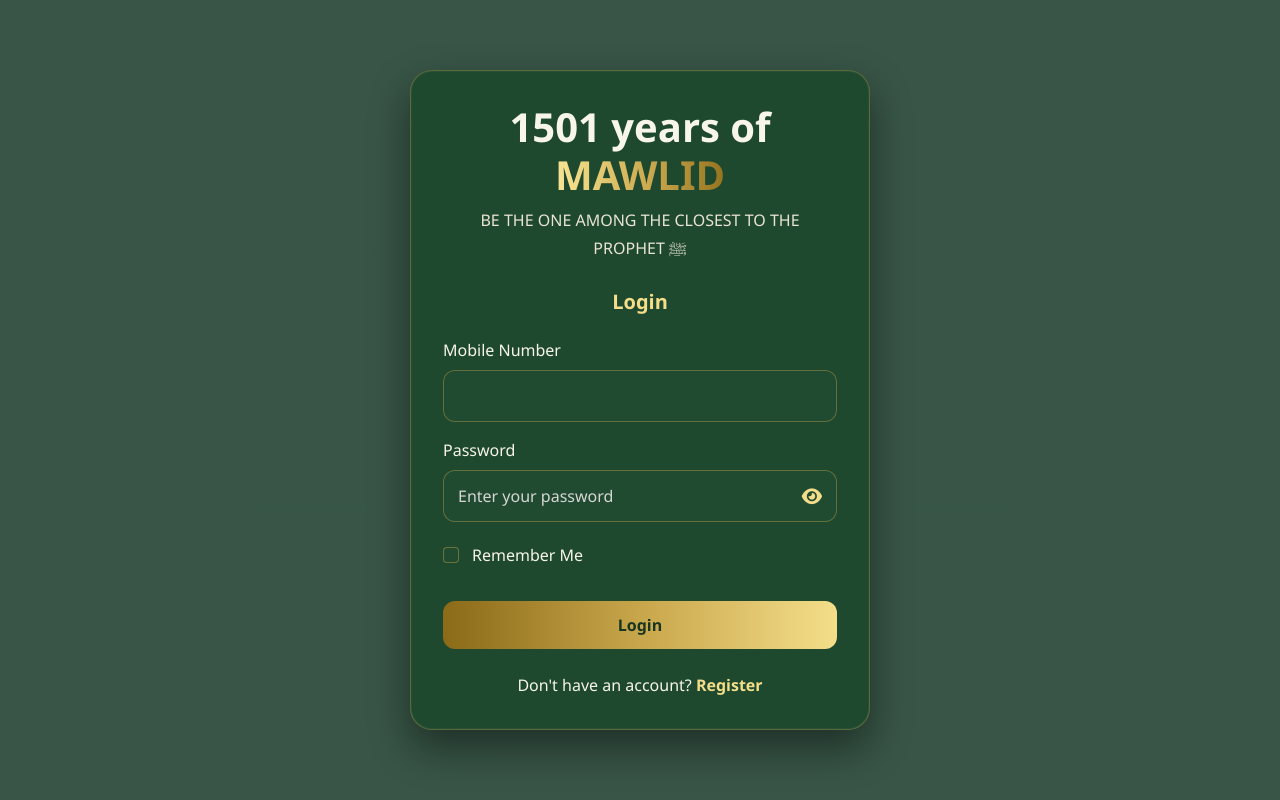
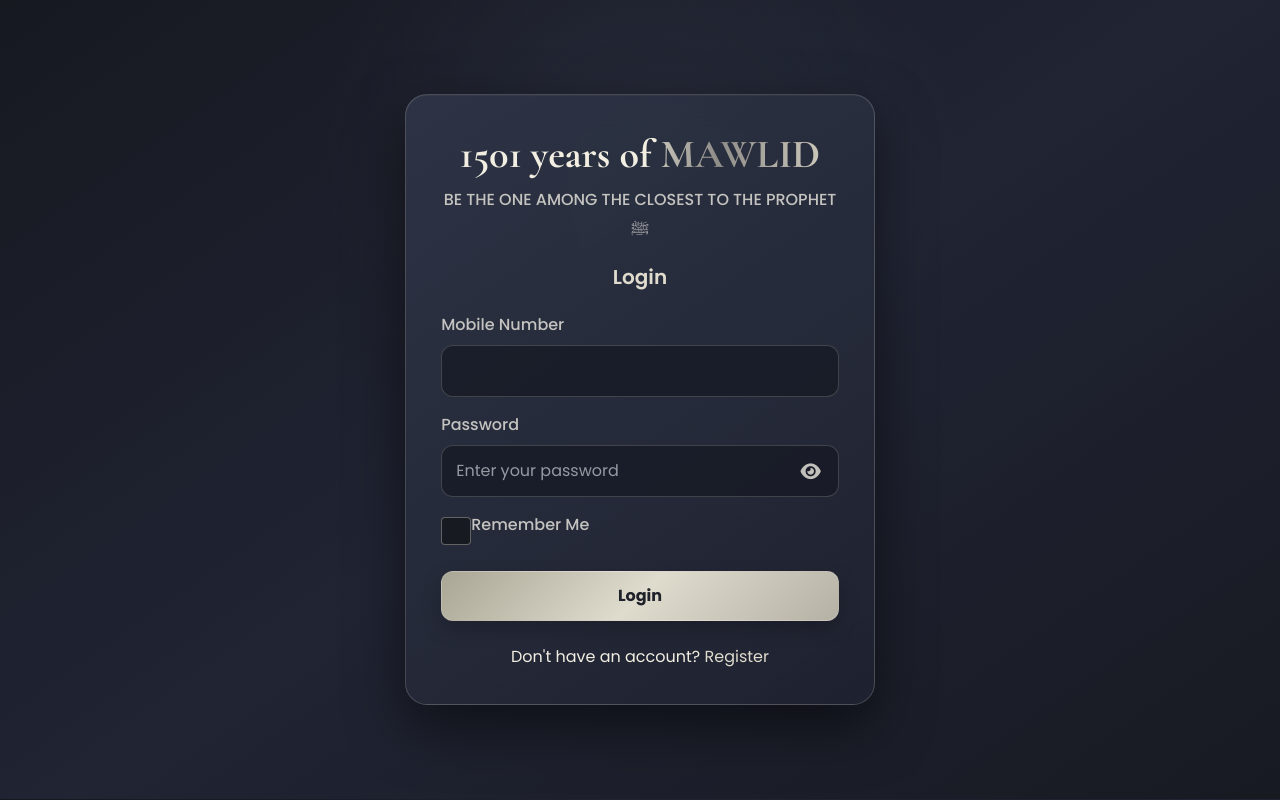
Before and after one commit to syedroshanriyan-pc/duroodcamp, a Flask app: page /login in a window 1280 px wide. Run offline with Flask 3, Linux system fonts and the light colour scheme.

Commit message:
Refactor login.html for dynamic styling and accessibility
Updated the login page to use a dynamic stylesheet and improved accessibility features.

```diff
--- a/templates/login.html
+++ b/templates/login.html
@@ -5,382 +5,74 @@
 
     <meta charset="UTF-8">
 
-    <meta name="viewport" content="width=device-width, initial-scale=1.0">
+    <meta
+        name="viewport"
+        content="width=device-width, initial-scale=1.0">
 
     <title>Login - Durood Counter</title>
 
-    <link href="https://cdn.jsdelivr.net/npm/bootstrap@5.3.3/dist/css/bootstrap.min.css" rel="stylesheet">
+    <link
+        href="https://cdn.jsdelivr.net/npm/bootstrap@5.3.3/dist/css/bootstrap.min.css"
+        rel="stylesheet">
 
-    <link rel="stylesheet"
+    <link
+        rel="stylesheet"
         href="https://cdnjs.cloudflare.com/ajax/libs/font-awesome/6.7.2/css/all.min.css">
 
-    <style>
-
-        *{
-            margin:0;
-            padding:0;
-            box-sizing:border-box;
-        }
-
-        :root{
-
-            --emerald-dark:#123524;
-            --emerald:#1E4D2D;
-            --emerald-light:#2E6B45;
-
-            --gold-dark:#8B6A18;
-            --gold:#C8A64B;
-            --gold-light:#F4DE8A;
-
-            --ivory:#F8F5EC;
-
-        }
-
-        body{
-
-            min-height:100vh;
-
-            display:flex;
-
-            align-items:center;
-
-            justify-content:center;
-
-            background:
-                linear-gradient(
-                    rgba(18,53,36,.84),
-                    rgba(18,53,36,.84)
-                );
-
-            background-size:cover;
-
-            font-family:'Segoe UI',sans-serif;
-
-            padding:20px;
-
-        }
-
-        .overlay{
-
-            width:100%;
-
-            max-width:460px;
-
-            background:rgba(29,73,45,.90);
-
-            border:1px solid rgba(200,166,75,.35);
-
-            border-radius:22px;
-
-            padding:2rem;
-
-            backdrop-filter:blur(14px);
-
-            box-shadow:
-                0 18px 40px rgba(0,0,0,.45),
-                inset 0 0 0 1px rgba(255,255,255,.04);
-
-        }
-
-        h1{
-
-            color:var(--ivory);
-
-            font-weight:700;
-
-            margin-bottom:.3rem;
-
-        }
-
-        h5{
-
-            color:var(--gold-light);
-
-            font-weight:700;
-
-        }
-
-        h6{
-
-            color:#E9E4D4;
-
-            line-height:1.7;
-
-            margin-bottom:28px;
-
-        }
-
-        .title-highlight{
-
-            background:linear-gradient(
-                90deg,
-                #8B6A18,
-                #C8A64B,
-                #F4DE8A,
-                #FFF5C8,
-                #F4DE8A,
-                #C8A64B,
-                #8B6A18
-            );
-
-            background-size:300%;
-
-            -webkit-background-clip:text;
-
-            -webkit-text-fill-color:transparent;
-
-            animation:goldShine 5s linear infinite;
-
-            font-weight:800;
-
-        }
-
-        @keyframes goldShine{
-
-            from{
-
-                background-position:0%;
-
-            }
-
-            to{
-
-                background-position:300%;
-
-            }
-
-        }
-
-        label{
-
-            color:var(--ivory);
-
-            font-weight:500;
-
-            margin-bottom:8px;
-
-        }
-
-        .form-control{
-
-            background:#214B30;
-
-            border:1px solid rgba(200,166,75,.40);
-
-            color:white;
-
-            border-radius:12px;
-
-            padding:13px 48px 13px 14px;
-
-        }
-
-        .form-control::placeholder{
-
-            color:#D6D6D6;
-
-        }
-
-        .form-control:focus{
-
-            background:#28563A;
-
-            color:white;
-
-            border-color:var(--gold-light);
-
-            box-shadow:0 0 0 .2rem rgba(200,166,75,.18);
-
-        }
-
-        .password-wrapper{
-
-            position:relative;
-
-        }
-
-        .password-toggle{
-
-            position:absolute;
-
-            right:15px;
-
-            top:50%;
-
-            transform:translateY(-50%);
-
-            border:none;
-
-            background:none;
-
-            color:var(--gold-light);
-
-            cursor:pointer;
-
-            font-size:18px;
-
-        }
-
-        .password-toggle:hover{
-
-            color:white;
-
-        }
-
-        .password-toggle:focus{
-
-            outline:none;
-
-            box-shadow:none;
-
-        }
-
-        .form-check{
-
-            margin-top:5px;
-
-        }
-
-        .form-check-input{
-
-            background:#214B30;
-
-            border:1px solid rgba(200,166,75,.45);
-
-            cursor:pointer;
-
-        }
-
-        .form-check-input:checked{
-
-            background:var(--gold);
-
-            border-color:var(--gold);
-
-        }
-
-        .form-check-label{
-
-            color:var(--ivory);
-
-            cursor:pointer;
-
-            user-select:none;
-
-            margin-left:5px;
-
-        }
-
-        .btn-custom{
-
-            background:linear-gradient(
-                90deg,
-                #8B6A18,
-                #C8A64B,
-                #F4DE8A
-            );
-
-            color:#183522;
-
-            border:none;
-
-            border-radius:12px;
-
-            font-weight:700;
-
-            padding:12px;
-
-            transition:.3s;
-
-        }
-
-        .btn-custom:hover{
-
-            transform:translateY(-2px);
-
-            filter:brightness(1.05);
-
-            box-shadow:0 0 18px rgba(239,217,139,.55);
-
-        }
-
-        p{
-
-            color:var(--ivory);
-
-            margin-top:24px;
-
-            margin-bottom:0;
-
-        }
-
-        a{
-
-            color:var(--gold-light);
-
-            text-decoration:none;
-
-            font-weight:600;
-
-        }
-
-        a:hover{
-
-            color:white;
-
-        }
-
-        @media(max-width:576px){
-
-            .overlay{
-
-                padding:1.6rem;
-
-            }
-
-            h1{
-
-                font-size:1.45rem;
-
-            }
-
-            h6{
-
-                font-size:.92rem;
-
-            }
-
-        }
-
-    </style>
+    <link
+        rel="stylesheet"
+        href="{{ url_for('static', filename='style.css') }}">
 
 </head>
 
-<body>
+<body class="auth-page">
 
-<div class="overlay text-center">
-        <h1 class="mb-2">
+<div class="auth-card text-center">
+
+    <h1 class="mb-2">
+
         1501 years of
-        <span class="title-highlight">MAWLID</span>
+
+        <span class="title-highlight">
+
+            MAWLID
+
+        </span>
+
     </h1>
 
-    <h6>
+
+    <h6 class="mb-4">
+
         BE THE ONE AMONG THE CLOSEST TO THE PROPHET ﷺ
+
     </h6>
 
-    <h5 class="fw-bold mb-4">
+
+    <h5 class="mb-4">
+
         Login
+
     </h5>
 
-    <form method="POST" action="/login">
+
+    <form
+        method="POST"
+        action="/login">
+
 
         <div class="mb-3 text-start">
 
-            <label for="mobile" class="form-label">
+            <label
+                for="mobile"
+                class="form-label">
+
                 Mobile Number
+
             </label>
 
-           <input
+
+            <input
                 type="tel"
                 class="form-control"
                 id="mobile"
@@ -388,15 +80,22 @@
                 maxlength="10"
                 pattern="[0-9]{10}"
                 oninput="this.value=this.value.replace(/[^0-9]/g,'').slice(0,10)"
+                autocomplete="tel"
                 required>
 
         </div>
 
+
         <div class="mb-3 text-start">
 
-            <label for="password" class="form-label">
+            <label
+                for="password"
+                class="form-label">
+
                 Password
+
             </label>
+
 
             <div class="password-wrapper">
 
@@ -409,10 +108,12 @@
                     autocomplete="current-password"
                     required>
 
+
                 <button
                     type="button"
                     class="password-toggle"
-                    onclick="togglePassword()">
+                    onclick="togglePassword()"
+                    aria-label="Show password">
 
                     <i
                         id="toggleIcon"
@@ -425,6 +126,7 @@
 
         </div>
 
+
         <div class="d-flex justify-content-between align-items-center mb-4">
 
             <div class="form-check">
@@ -434,6 +136,7 @@
                     type="checkbox"
                     id="remember"
                     name="remember">
+
 
                 <label
                     class="form-check-label"
@@ -447,9 +150,10 @@
 
         </div>
 
+
         <button
             type="submit"
-            class="btn btn-custom w-100">
+            class="btn-custom w-100">
 
             Login
 
@@ -457,7 +161,8 @@
 
     </form>
 
-    <p>
+
+    <p class="mt-4 mb-0">
 
         Don't have an account?
 
@@ -471,27 +176,29 @@
 
 </div>
 
+
 <script>
 
-function togglePassword(){
+function togglePassword() {
 
-    const password=document.getElementById("password");
+    const password =
+        document.getElementById("password");
 
-    const icon=document.getElementById("toggleIcon");
+    const icon =
+        document.getElementById("toggleIcon");
 
-    if(password.type==="password"){
 
-        password.type="text";
+    if (password.type === "password") {
+
+        password.type = "text";
 
         icon.classList.remove("fa-eye");
 
         icon.classList.add("fa-eye-slash");
 
-    }
+    } else {
 
-    else{
-
-        password.type="password";
+        password.type = "password";
 
         icon.classList.remove("fa-eye-slash");
 
```
